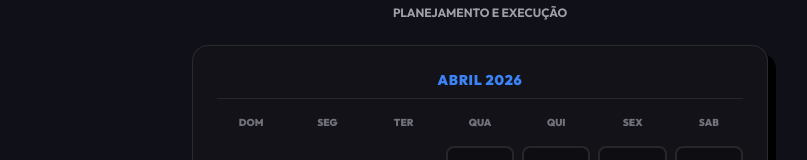
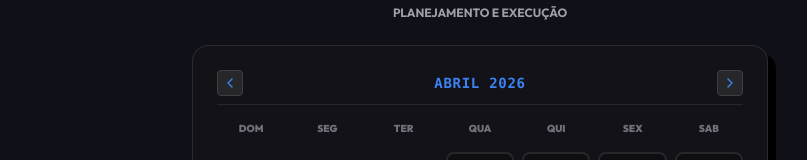
Before and after one commit to JocksanBrito/camper-track, a Next.js app: page /calendario in a window 1280 px wide. Shown: the part 221-381 px from the top of the page, without its empty margins (160-967 px from the left). Built offline with nearby package versions, Linux system fonts and the light colour scheme; no server answers; the database is empty.

Commit message:
feat(calendario): dynamic month navigation with temporal date prefill

```diff
--- a/app/calendario/page.tsx
+++ b/app/calendario/page.tsx
@@ -1,7 +1,7 @@
 "use client";
 
 import { useState, useEffect } from "react";
-import { Calendar, ArrowLeft, MapPin, Info } from "lucide-react";
+import { Calendar, ArrowLeft, MapPin, Info, ChevronLeft, ChevronRight } from "lucide-react";
 import Link from "next/link";
 import { supabase } from "@/lib/supabase";
 import { BottomNav } from "@/components/BottomNav";
@@ -24,6 +24,7 @@ export default function CalendarioDeMissao() {
   const [observacoes, setObservacoes] = useState("");
   const [loading, setLoading] = useState(false);
   const [editingTrip, setEditingTrip] = useState<any>(null);
+  const [currentDate, setCurrentDate] = useState(new Date(2026, 3, 1)); // Abril 2026
 
   const canEdit = userRole === "admin" || userFuncao === "copiloto";
 
@@ -54,17 +55,25 @@ export default function CalendarioDeMissao() {
 
   if (!isMounted) return null;
 
-  // Calendário para Abril 2026 (30 dias, começa na Quarta-feira = 3)
-  const daysInMonth = 30;
-  const startDayOfWeek = 3;
+  // Calendário dinâmico baseado em currentDate
+  const year = currentDate.getFullYear();
+  const month = currentDate.getMonth();
+
+  const daysInMonth = new Date(year, month + 1, 0).getDate();
+  const startDayOfWeek = new Date(year, month, 1).getDay();
   const days = Array.from({ length: daysInMonth }, (_, i) => i + 1);
   const emptySlots = Array.from({ length: startDayOfWeek }, (_, i) => i);
+
+  const monthNames = [
+    "Janeiro", "Fevereiro", "Março", "Abril", "Maio", "Junho",
+    "Julho", "Agosto", "Setembro", "Outubro", "Novembro", "Dezembro"
+  ];
 
   const getTripForDay = (day: number) => {
     return trips.find((t) => {
       if (t.data_partida) {
         const date = new Date(t.data_partida);
-        return date.getDate() === day && date.getMonth() === 3; // Abril
+        return date.getDate() === day && date.getMonth() === month && date.getFullYear() === year;
       }
       return false;
     });
@@ -102,8 +111,24 @@ export default function CalendarioDeMissao() {
         </div>
 
         <div className="w-full glass-panel p-6 rounded-2xl border-4 border-black shadow-[8px_8px_0px_0px_rgba(0,0,0,1)] bg-zinc-900/40 flex flex-col gap-4">
-          <div className="text-center font-black text-sm uppercase tracking-wider text-[var(--mario-blue)] border-b border-zinc-800 pb-2">
-            Abril 2026
+          <div className="flex justify-between items-center font-black text-sm uppercase tracking-wider text-[var(--mario-blue)] border-b border-zinc-800 pb-2">
+            <button
+              type="button"
+              onClick={() => setCurrentDate(new Date(year, month - 1, 1))}
+              className="hover:text-white transition-all p-1 bg-zinc-800 rounded border border-zinc-700"
+              title="Mês Anterior"
+            >
+              <ChevronLeft size={16} />
+            </button>
+            <span className="font-mono">{monthNames[month]} {year}</span>
+            <button
+              type="button"
+              onClick={() => setCurrentDate(new Date(year, month + 1, 1))}
+              className="hover:text-white transition-all p-1 bg-zinc-800 rounded border border-zinc-700"
+              title="Próximo Mês"
+            >
+              <ChevronRight size={16} />
+            </button>
           </div>
 
           <div className="grid grid-cols-7 gap-2 text-center text-[10px] font-black text-zinc-500">
@@ -131,8 +156,10 @@ export default function CalendarioDeMissao() {
                     } else if (canEdit) {
                       setSelectedDay(day);
                       const paddedDay = String(day).padStart(2, "0");
-                      setDataPartida(`2026-04-${paddedDay}T10:00`);
-                      setDataChegadaPrevista(`2026-04-${paddedDay}T18:00`);
+                      const paddedMonth = String(month + 1).padStart(2, "0");
+                      setDataPartida(`${year}-${paddedMonth}-${paddedDay}T10:00`);
+                      setDataChegadaPrevista(`${year}-${paddedMonth}-${paddedDay}T18:00`);
+                      setOrigem("");
                       setDestino("");
                       setObservacoes("");
                       setIsModalOpen(true);
--- a/components/TravelLog.tsx
+++ b/components/TravelLog.tsx
@@ -27,6 +27,8 @@ export function TravelLog() {
     e.currentTarget.scrollTop = scrollTop - walk;
   };
 
+  const [planejadas, setPlanejadas] = useState<any[]>([]);
+
   useEffect(() => {
     const fetchViagens = async () => {
       const { data } = await supabase
@@ -41,6 +43,14 @@ export function TravelLog() {
         });
         setViagens(sorted.slice(0, 5));
       }
+
+      const { data: cal } = await supabase
+        .from("calendario_missao")
+        .select("*")
+        .order("data_partida", { ascending: true });
+      if (cal) {
+        setPlanejadas(cal);
+      }
     };
     fetchViagens();
   }, []);
@@ -48,10 +58,10 @@ export function TravelLog() {
   return (
     <div className="w-full glass-panel p-4 rounded-xl border-4 border-black shadow-[4px_4px_0px_0px_rgba(0,0,0,1)] bg-zinc-900/50">
       <h3 className="text-xs font-black uppercase tracking-widest text-center mb-4 text-zinc-400">
-        Log de Viagem (Ativas/Planejadas)
+        Log de viagem em tempo real
       </h3>
 
-      {viagens.length === 0 ? (
+      {viagens.length === 0 && planejadas.length === 0 ? (
         <p className="text-center text-xs text-zinc-500 py-4 font-bold">
           Nenhuma viagem em andamento ou planejada.
         </p>
@@ -107,6 +117,33 @@ export function TravelLog() {
               </span>
             </div>
           ))}
+          {planejadas.map((plano, index) => (
+            <div
+              key={`plano-${plano.id}`}
+              className="flex items-center gap-3 bg-zinc-800/50 p-2 rounded-xl border-2 border-black"
+            >
+              <div className="text-black p-2 rounded-full border border-black shadow-[1px_1px_0px_0px_rgba(0,0,0,1)] bg-[#FACC15]">
+                <MapPin size={16} />
+              </div>
+              <div className="flex flex-col text-left">
+                <span className="text-sm font-bold text-white flex items-center gap-2">
+                  {plano.origem ? `${plano.origem} ➔ ` : ""}{plano.destino}
+                  <span className="text-[8px] bg-[#FACC15]/20 px-1.5 py-0.5 rounded font-black text-[#FACC15] border border-[#FACC15]/50 uppercase">PLANEJADA</span>
+                </span>
+                <span className="text-[10px] text-zinc-400 font-medium font-mono">
+                  Partida: {new Date(plano.data_partida).toLocaleString('pt-BR', { dateStyle: 'short', timeStyle: 'short' })}
+                </span>
+                {plano.observacoes && (
+                  <p className="text-[9px] text-zinc-400 mt-1 italic border-t border-zinc-800 pt-1">
+                    "{plano.observacoes}"
+                  </p>
+                )}
+              </div>
+              <span className="ml-auto text-[10px] bg-zinc-700 px-2 py-0.5 rounded-full text-zinc-300 font-bold border border-black">
+                P-{index + 1}
+              </span>
+            </div>
+          ))}
         </div>
       )}
 
```
